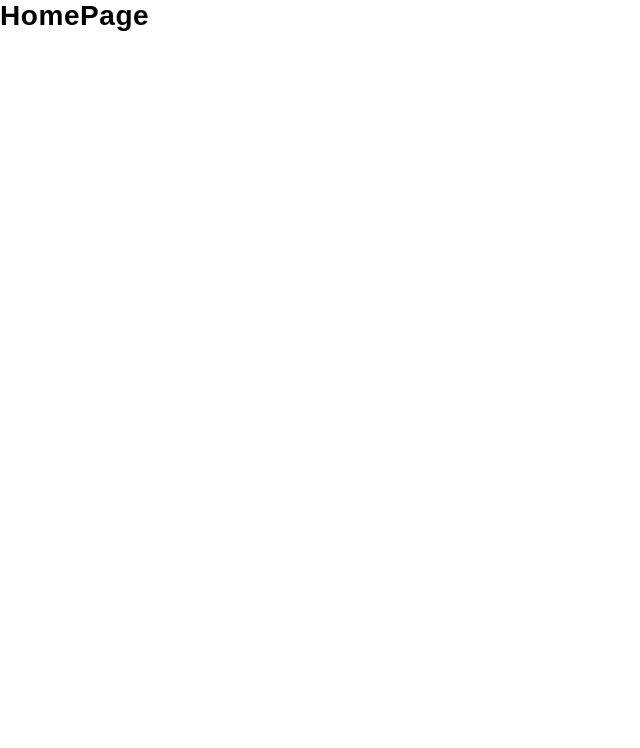
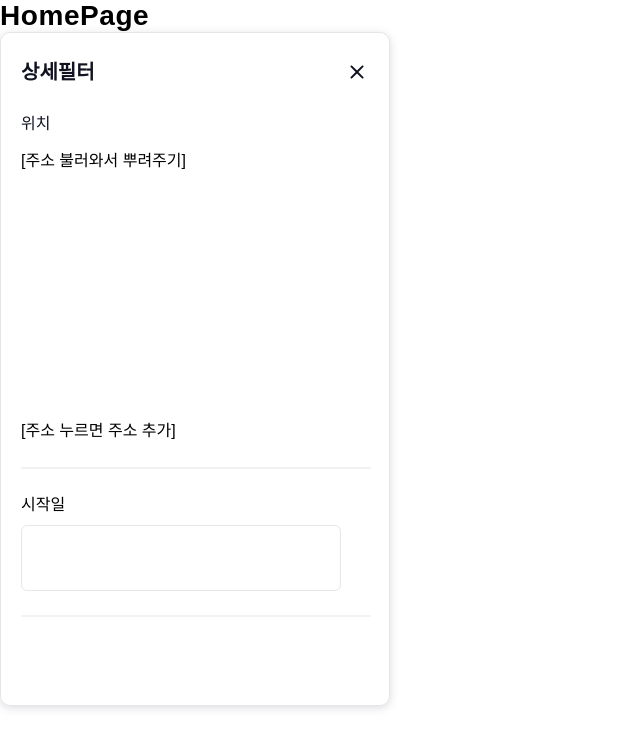
Before and after one commit to Party-Time-Job/Party-Time-Job, a Next.js app: page / in a window 1280 px wide. Shown: the top 748 px of the page, without its empty margins (0-640 px from the left). Built offline with nearby package versions, Linux system fonts and the light colour scheme; a web font is replaced by a local one.

Commit message:
[fix] shared input width -> width?: 변경

```diff
--- a/src/app/page.tsx
+++ b/src/app/page.tsx
@@ -1,7 +1,10 @@
+import Filter from '@/entities/Filter/ui/Filter';
+
 export default function Home() {
   return (
     <>
       <h1>HomePage</h1>
+      <Filter />
     </>
   );
 }
--- a/src/entities/AlertModal.tsx
+++ b/src/entities/AlertModal.tsx
@@ -1,5 +1,5 @@
-import Button from '@/shared/Button';
-import Text from '@/shared/Text';
+import Button from '@/shared/ui/Button';
+import Text from '@/shared/ui/Text';
 
 /** 알림 전용 모달입니다.
  * @param {string} modalText
--- a/src/entities/Filter/ui/Filter.tsx
+++ b/src/entities/Filter/ui/Filter.tsx
@@ -1 +1,44 @@
-// 리액트 ui 관련 코드 및 타입 모음
+import Image from 'next/image';
+import Input from '@/shared/ui/Input';
+
+const Filter = () => {
+  return (
+    <div className='flex w-[390px] flex-col items-start gap-6 rounded-[10px] border border-solid border-[color:var(--The-julge-gray-20,#E5E4E7)] px-5 py-6 shadow-[0px_2px_8px_0px_rgba(120,116,134,0.25)]'>
+      <div className='flex items-center justify-between self-stretch'>
+        <span className='text-xl font-bold leading-normal text-[#111322] '>
+          상세필터
+        </span>
+        <Image src='/close.svg' alt='close' width='24' height='24' />
+      </div>
+      <div className='flex flex-col items-start gap-10'>
+        <div className='flex w-[350px] flex-col items-start gap-6'>
+          <div className='flex flex-col items-start gap-3'>
+            <span className='text-base font-normal leading-[26px] text-[#111322] '>
+              위치
+            </span>
+            <div className='h-[258px] w-[350px] rounded-md border-solid border-[#E5E4E7] bg-white'>
+              <div className='inline-flex flex-col items-start gap-5 '>
+                [주소 불러와서 뿌려주기]
+              </div>
+            </div>
+            <div className='flex flex-col items-start gap-2'>
+              [주소 누르면 주소 추가]
+            </div>
+          </div>
+          <div className='h-0.5 self-stretch bg-[#F2F2F3]'></div>
+          <div className='flex items-start gap-3 self-stretch'>
+            <div className='flex flex-[1_0_0] flex-col items-start gap-2'>
+              <span>시작일</span>
+              <Input></Input>
+            </div>
+          </div>
+          <div className='h-0.5 self-stretch bg-[#F2F2F3]'></div>
+          <div className='flex w-[350px] flex-col items-center justify-end gap-2'></div>
+        </div>
+        <div className=''></div>
+      </div>
+    </div>
+  );
+};
+
+export default Filter;
--- a/src/entities/Post.tsx
+++ b/src/entities/Post.tsx
@@ -42,7 +42,7 @@ export const Post = ({ notice }: { notice: Notice }) => {
               className='h-4 w-4 md:h-5 md:w-5'
             />
 
-            <span className=' inline-block text-xs text-pt-gray30 md:text-sm md:leading-[22px]'>
+            <span className='text-pt-gray30 inline-block text-xs md:text-sm md:leading-[22px]'>
               {notice.item.startsAt}~{finishTime} ({notice.item.workhour})
             </span>
           </div>
@@ -54,7 +54,7 @@ export const Post = ({ notice }: { notice: Notice }) => {
               height={20}
               className='h-4 w-4 md:h-5 md:w-5'
             />
-            <span className='text-xs text-pt-gray30 md:text-sm md:leading-[22px]'>
+            <span className='text-pt-gray30 text-xs md:text-sm md:leading-[22px]'>
               {notice.item.shop.item.address1}
             </span>
           </div>
--- a/src/shared/ui/Input.tsx
+++ b/src/shared/ui/Input.tsx
@@ -12,7 +12,7 @@ interface InputComponentProps {
   value?: string;
   onChange?: (e: React.ChangeEvent<HTMLInputElement>) => void;
   placeholder?: string;
-  width: string;
+  width?: string;
   height?: string;
 }
 
```
Also changed, not shown: public/close.svg (added).
